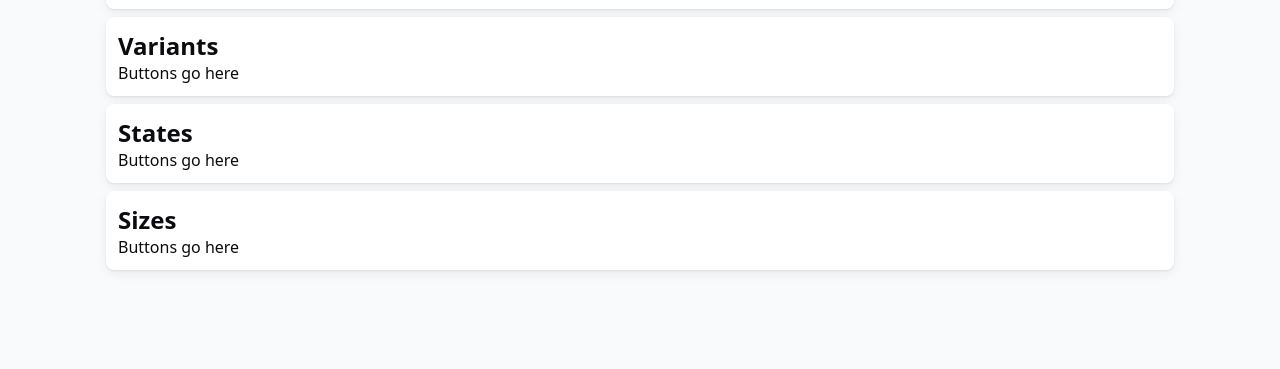
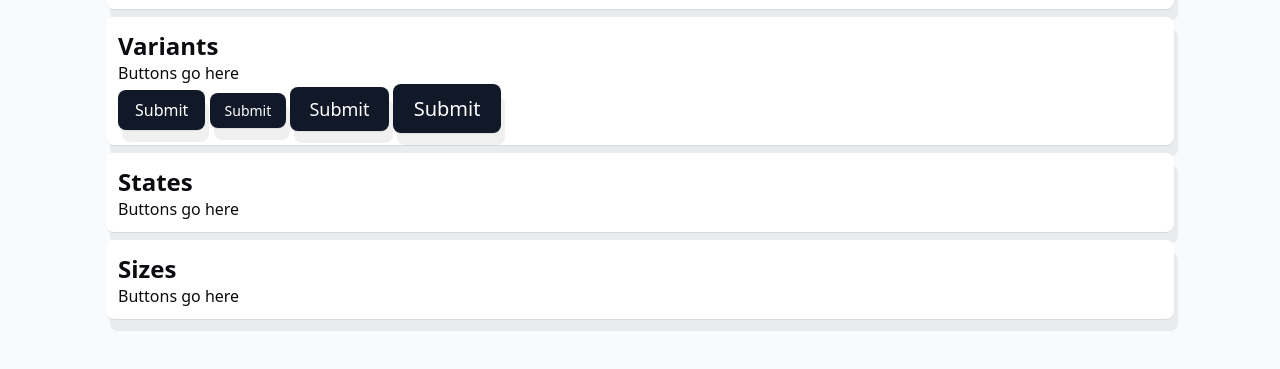
Before and after one commit to indushre2024/web-dev-ladder, a plain HTML site: page 01-buttons-foundation/index.html in a window 1280 px wide. Shown: the part 105-474 px from the top of the page. Drawn offline with Linux system fonts and the light colour scheme.

Commit message:
feat(buttons): base class + size modifiers + focus-visible ring

```diff
--- a/01-buttons-foundation/index.html
+++ b/01-buttons-foundation/index.html
@@ -20,6 +20,10 @@
         <section class="panel">
             <h2>Variants</h2>
             <p>Buttons go here</p>
+            <button class="btn">Submit</button>
+            <button class="btn btn-sm">Submit</button>
+            <button class="btn btn-md">Submit</button>
+            <button class="btn btn-lg">Submit</button>
         </section>
         <section class="panel">
             <h2>States</h2>
--- a/01-buttons-foundation/styles.css
+++ b/01-buttons-foundation/styles.css
@@ -13,8 +13,10 @@
 
   /* typography */
   --font-sans: ui-sans-serif, system-ui, -apple-system, Segoe UI, Roboto, Inter, Arial, sans-serif;
-  --text: 0.95rem;
+  --text: 1rem;
   --text-sm: 0.875rem;
+  --text-md: 1.125rem;
+  --text-lg: 1.25rem;
 
   /* brand (indigo) */
   --brand-600: #4f46e5;
@@ -27,12 +29,15 @@
   --text-color: #0b0c0f;
   --muted: #475569;
   --border: #e5e7eb;
-  --shadow: 0 1px 2px rgba(0,0,0,0.08), 0 4px 12px rgba(0,0,0,0.06);
+  --shadow: 0 1px 1px rgba(0,0,0,0.08), 4px 12px rgba(0,0,0,0.06);
 
   /* button defaults */
   --btn-bg: #111827;
   --btn-fg: #ffffff;
   --btn-border: transparent;
+  --btn-px: 1em;
+  --btn-py: 0.5em;
+  --btn-gap: 0.5rem;
 
   /* focus ring */
   --focus-ring: 0 0 0 var(--ring) rgba(79,70,229,0.55);
@@ -67,3 +72,43 @@ body {
     padding: var(--space-3);
     margin:var(--space-2) 0;
 }
+
+.btn{
+    display: inline-flex;
+    align-items: center;
+    justify-content: center;
+    flex-wrap: nowrap;
+    padding: var(--btn-py) var(--btn-px);
+    gap: var(--btn-gap);
+    border-radius: var(--radius);
+    background-color: var(--btn-bg);
+    color: var(--btn-fg);
+    font-size: var(--text);
+    box-shadow: var(--shadow);
+    border: 1px solid var(--btn-border);
+}
+
+.btn:hover{
+    cursor: pointer;
+    background-color: var(--bg);
+    color: var(--btn-bg);
+}
+.btn:active{
+    transform: translateY(2px);
+}
+.btn:focus-visible { box-shadow: var(--focus-ring); outline: none; }
+
+.btn:disabled{
+    opacity: 0.5;
+    cursor: not-allowed;
+}
+
+.btn-sm{
+    font-size: var(--text-sm);
+}
+.btn-md{
+    font-size: var(--text-md);
+}
+.btn-lg{
+    font-size: var(--text-lg);
+}
```
